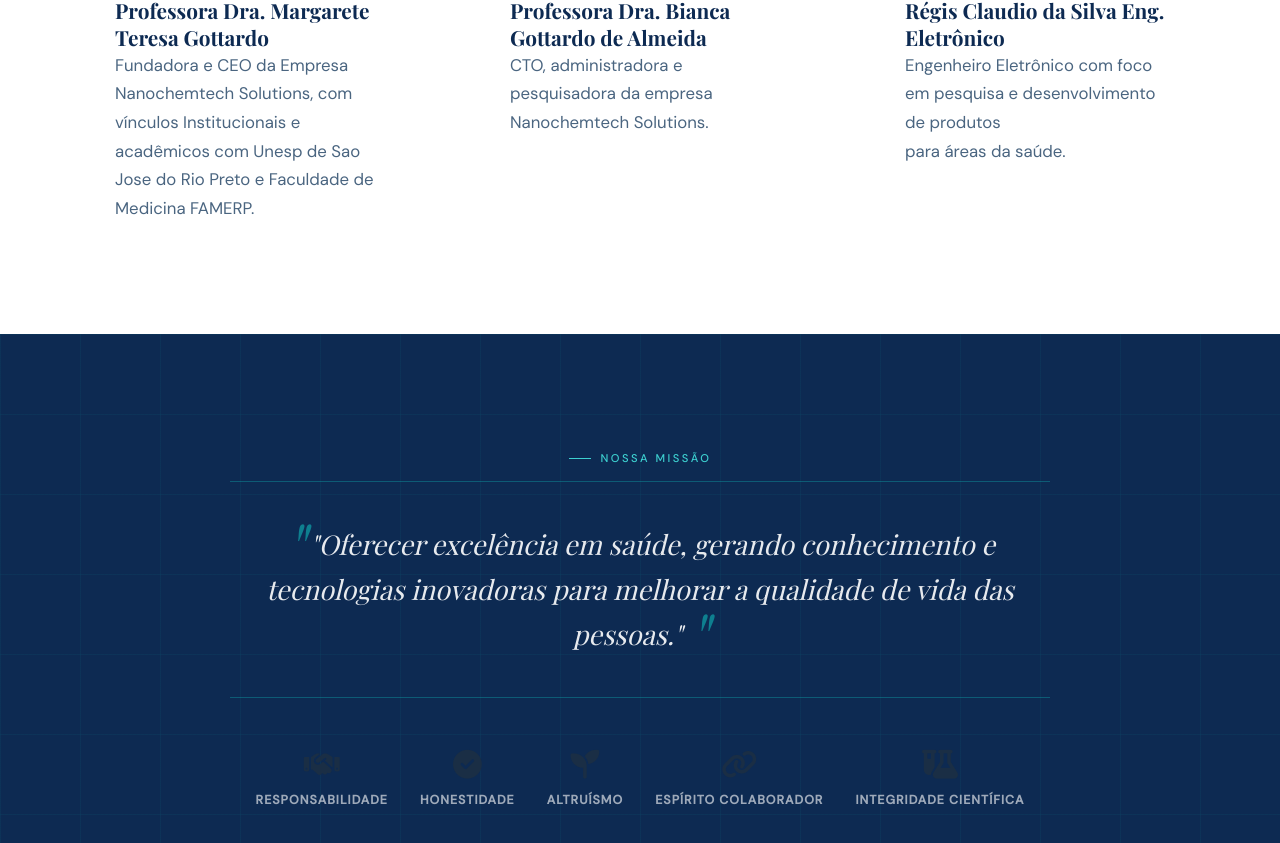
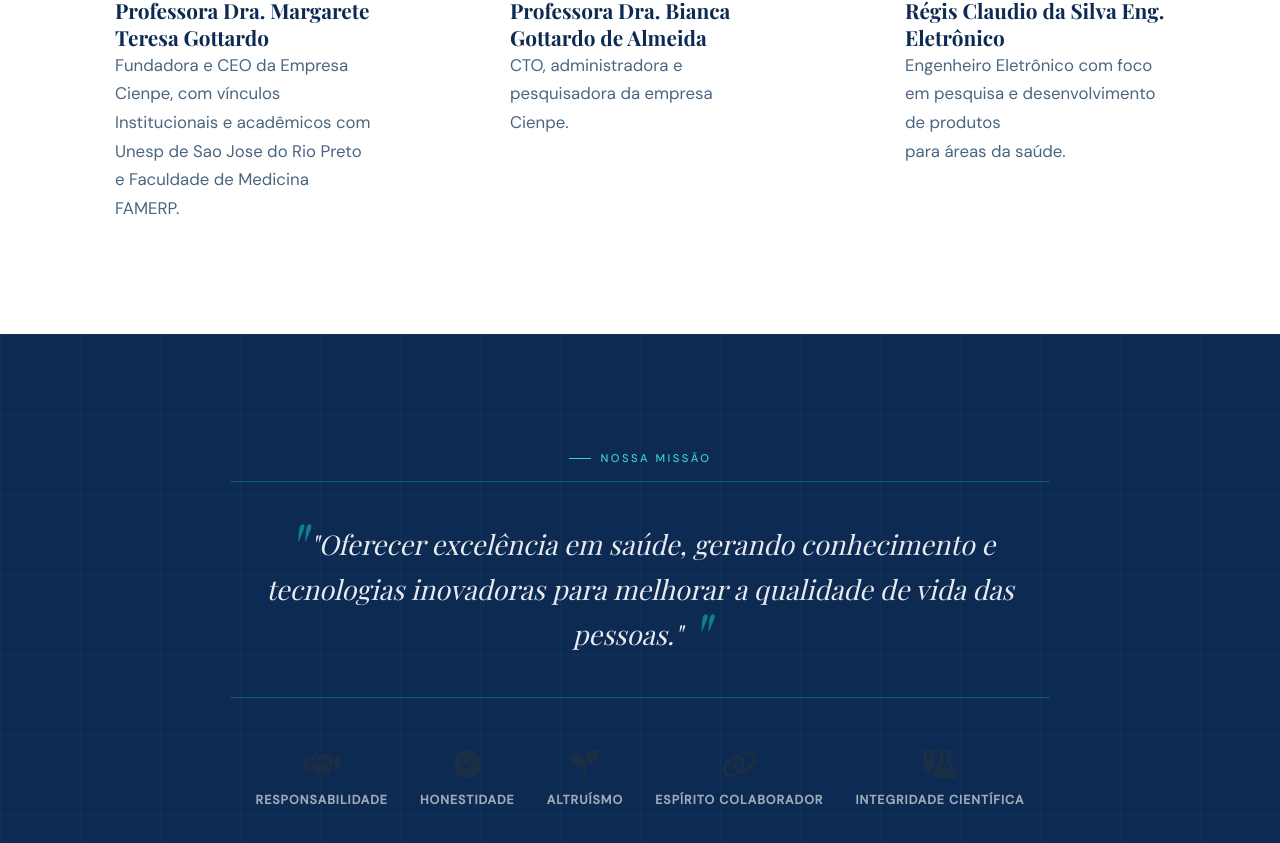
Before and after one commit to vifmedina/cienpe-page, a plain HTML site: page index.html in a window 1280 px wide. Shown: the part 3359-4202 px from the top of the page. Drawn offline with nearby package versions, Linux system fonts and the light colour scheme; a web font is replaced by a local one.

Commit message:
fix: company name change

```diff
--- a/index.html
+++ b/index.html
@@ -346,7 +346,7 @@
             Professora Dra. Margarete Teresa Gottardo
           </h4>
           <p class="section-sub reveal">
-            Fundadora e CEO da Empresa Nanochemtech Solutions, com vínculos
+            Fundadora e CEO da Empresa Cienpe, com vínculos
             Institucionais e acadêmicos com Unesp de Sao Jose do Rio Preto e
             Faculdade de Medicina FAMERP.
           </p>
@@ -355,8 +355,7 @@
           <img src="team-images/bianca.jpg" alt="Bianca" />
           <h4 class="team-name">Professora Dra. Bianca Gottardo de Almeida</h4>
           <p class="section-sub reveal">
-            CTO, administradora e pesquisadora da empresa Nanochemtech
-            Solutions.
+            CTO, administradora e pesquisadora da empresa Cienpe.
           </p>
         </div>
         <div class="cont-team-images">
```
